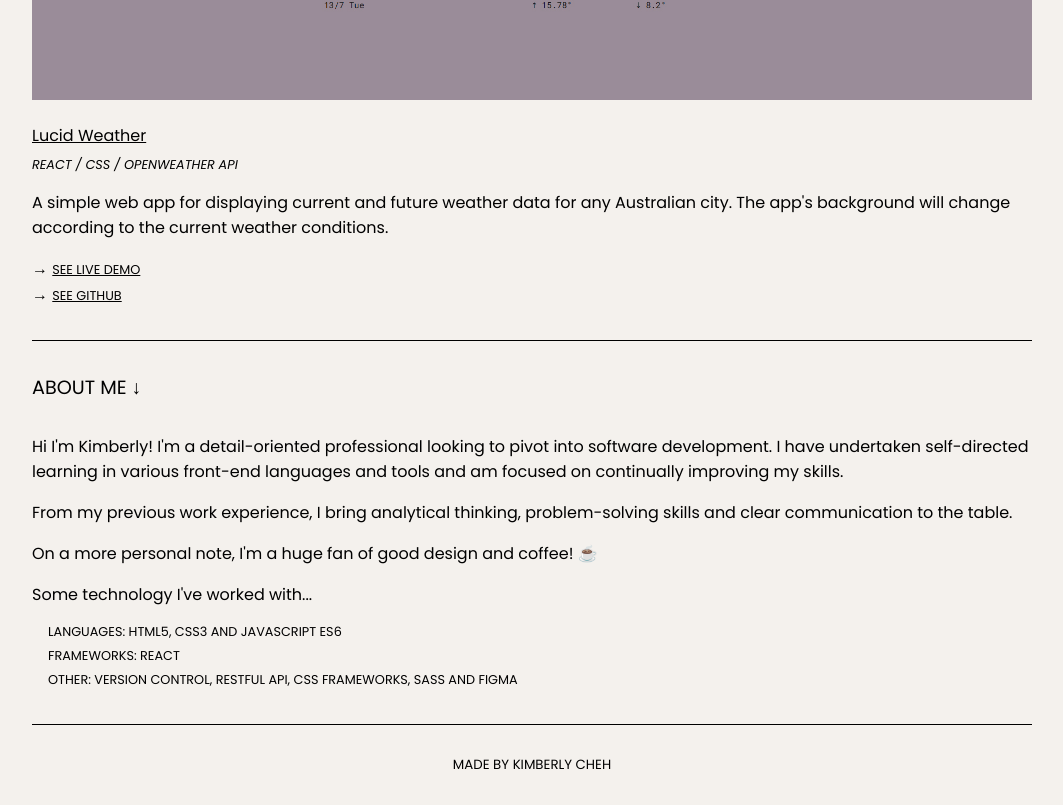
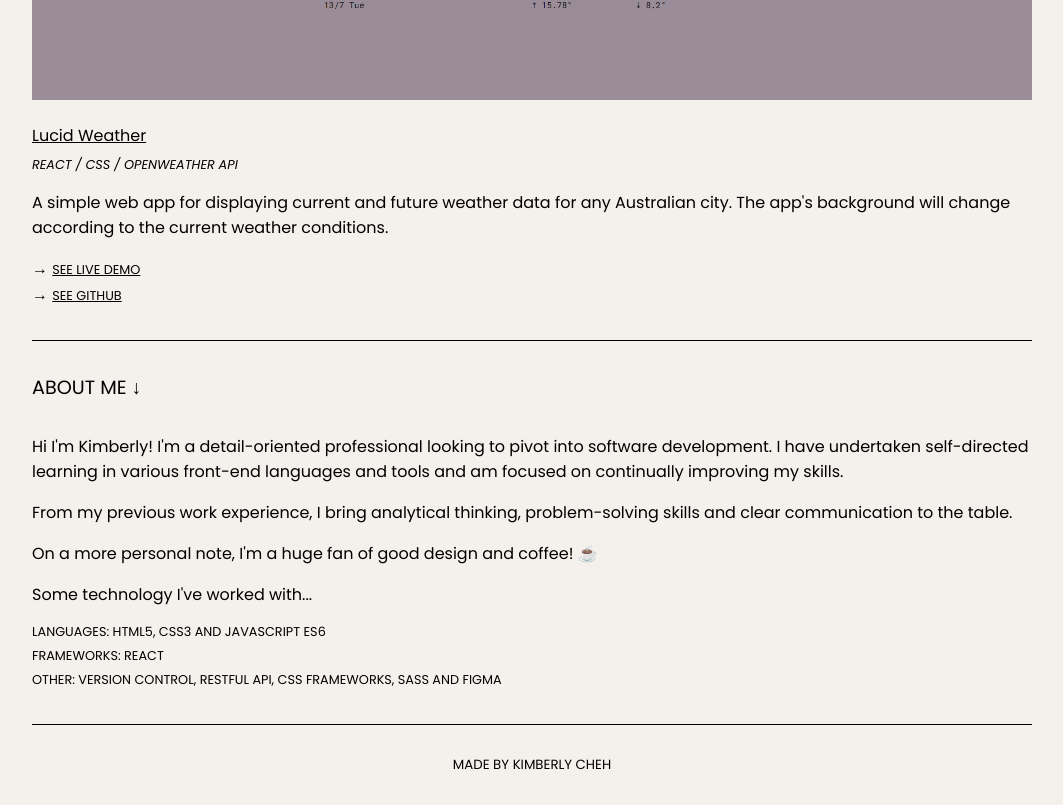
Before and after one commit to kimbcheh/portfolio-website, a React (Create React App) app: page / in a window 1280 px wide. Shown: the part 966-1771 px from the top of the page, without its empty margins (108-1171 px from the left). Built offline with nearby package versions, Linux system fonts and the light colour scheme.

Commit message:
adjust padding for skills section

```diff
--- a/src/App.scss
+++ b/src/App.scss
@@ -155,7 +155,7 @@ section {
   list-style-type: none;
   font-size: 0.8rem;
   line-height: 1.5rem;
-  padding-left: 1rem;
+  padding-left: 0;
  }
 }
 
```
